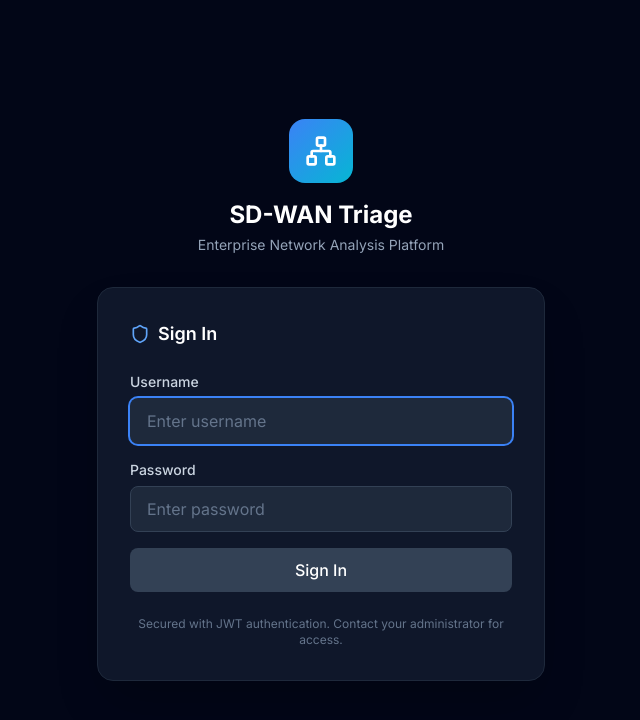
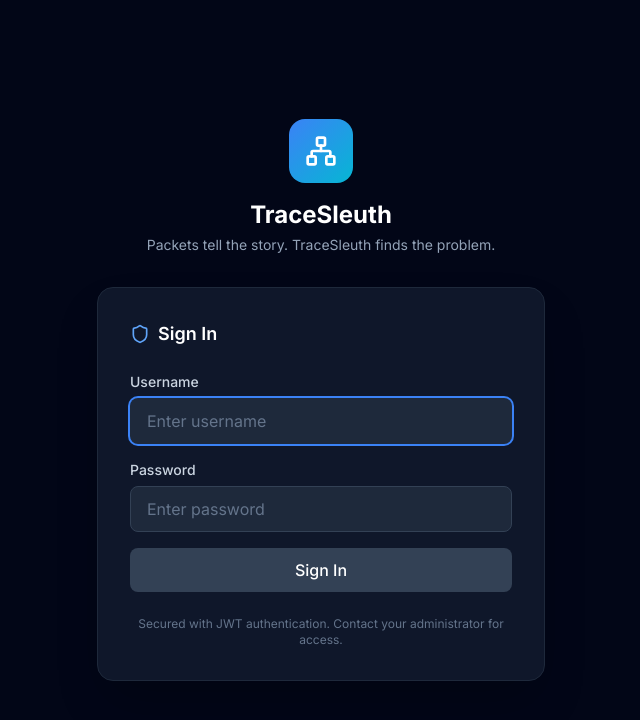
Before and after one commit to DanielDietz-de/TraceSleuth, a React (Vite) app in the folder web/frontend/: page / in a window 1280 px wide. Shown: the top 720 px of the page, without its empty margins (319-959 px from the left). Built offline with nearby package versions, Linux system fonts and the light colour scheme.

Commit message:
fix(ui): show TraceSleuth identity on unauthenticated login

```diff
--- a/web/frontend/src/pages/LoginPage.tsx
+++ b/web/frontend/src/pages/LoginPage.tsx
@@ -28,8 +28,8 @@ export function LoginPage() {
           <div className="inline-flex items-center justify-center w-16 h-16 rounded-2xl bg-gradient-to-br from-blue-500 to-cyan-500 mb-4">
             <Network className="w-8 h-8 text-white" />
           </div>
-          <h1 className="text-2xl font-bold text-white">SD-WAN Triage</h1>
-          <p className="text-sm text-slate-400 mt-1">Enterprise Network Analysis Platform</p>
+          <h1 className="text-2xl font-bold text-white">TraceSleuth</h1>
+          <p className="text-sm text-slate-400 mt-1">Packets tell the story. TraceSleuth finds the problem.</p>
         </div>
 
         {/* Login Card */}
```
